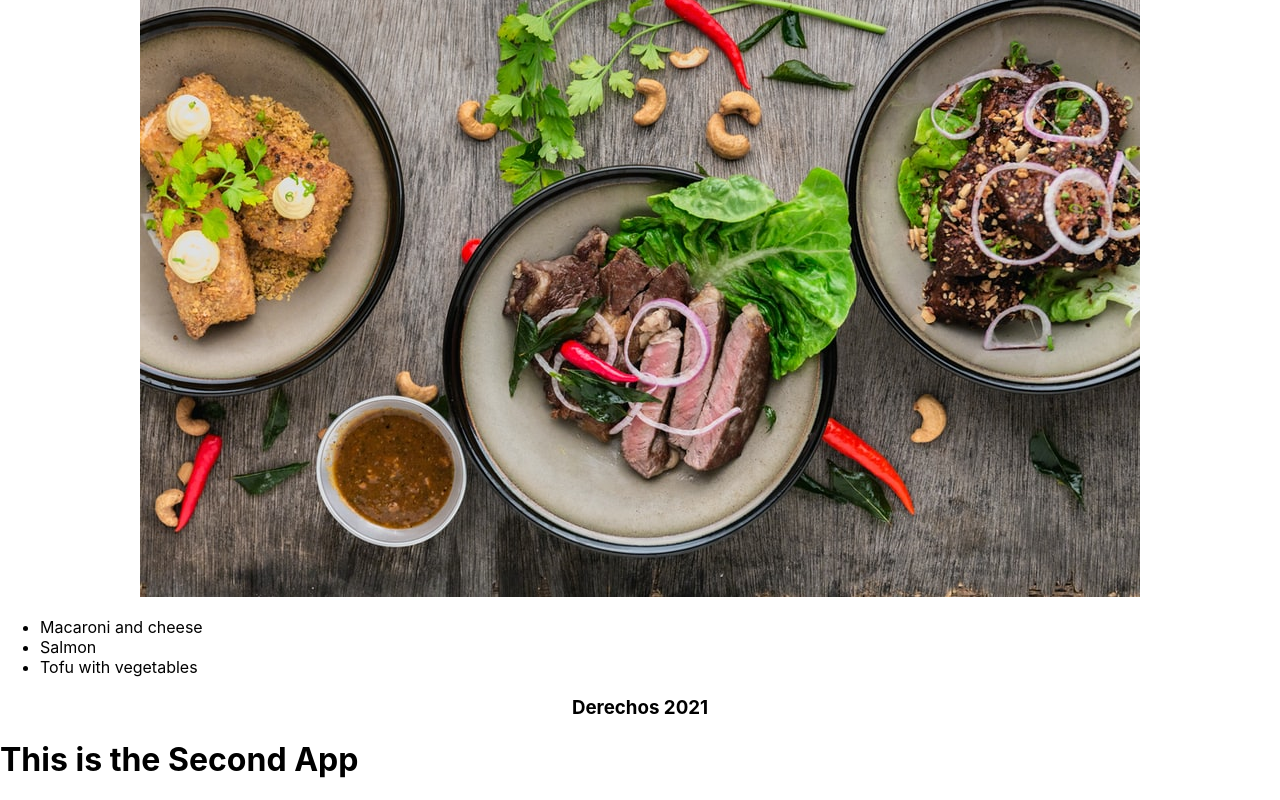
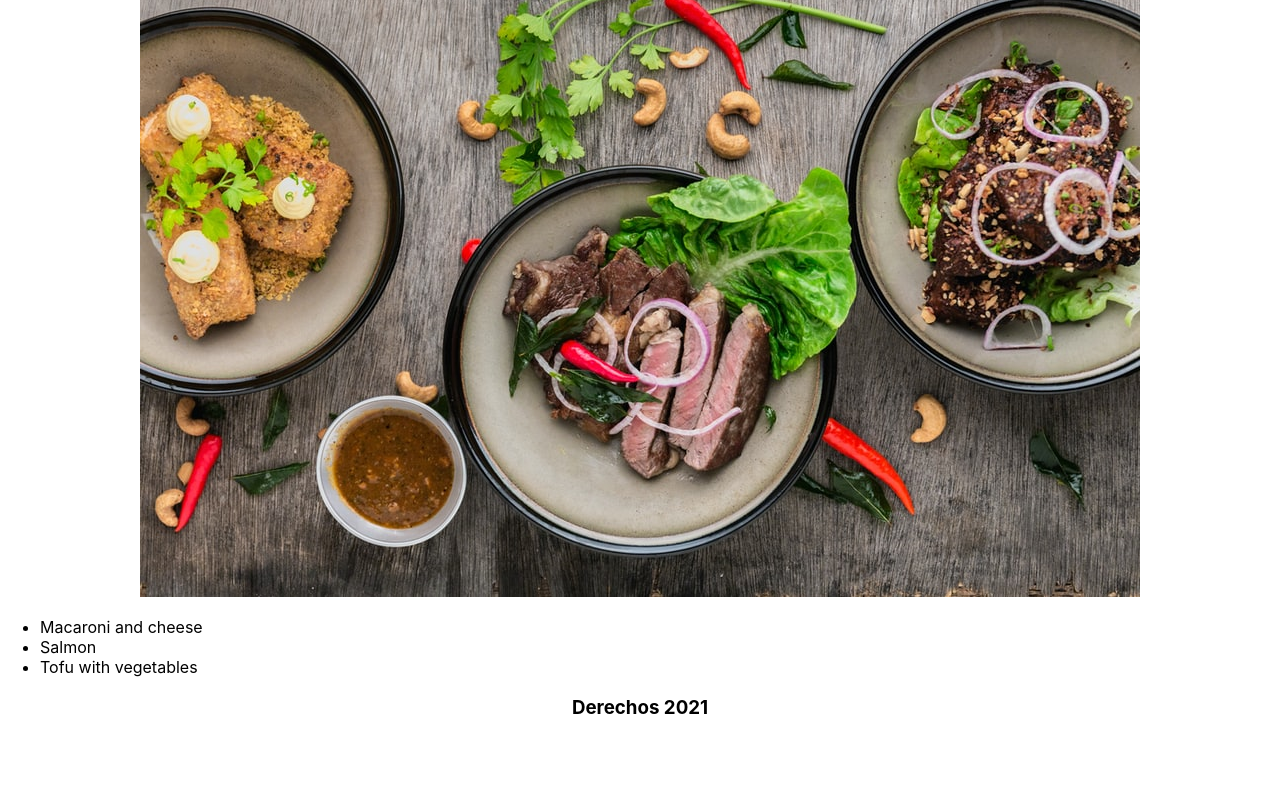
Before and after one commit to Paskual86/react-essentials, a React (Create React App) app: page / in a window 1280 px wide. Shown: the part 188-988 px from the top of the page. After the commit the page ends 925 px from the top, so only its background shows below. Built offline with nearby package versions, Linux system fonts and the light colour scheme.

Commit message:
Update index.js

```diff
--- a/src/index.js
+++ b/src/index.js
@@ -3,26 +3,9 @@ import ReactDOM from 'react-dom';
 import './index.css';
 import App from './App';
 import reportWebVitals from './reportWebVitals';
-
-function AppTwo(){
-  return <h1>This is the Second App</h1>;
-}
-
-{/*
-ReactDOM.render(
-  <React.Fragment>
-    <App />
-    <AppTwo/>
-  </React.Fragment>,
-  document.getElementById('root')
-);
-
-*/}
-
 ReactDOM.render(
   <React.StrictMode>
     <App />
-    <AppTwo/>
   </React.StrictMode>,
   document.getElementById('root')
 );
```
